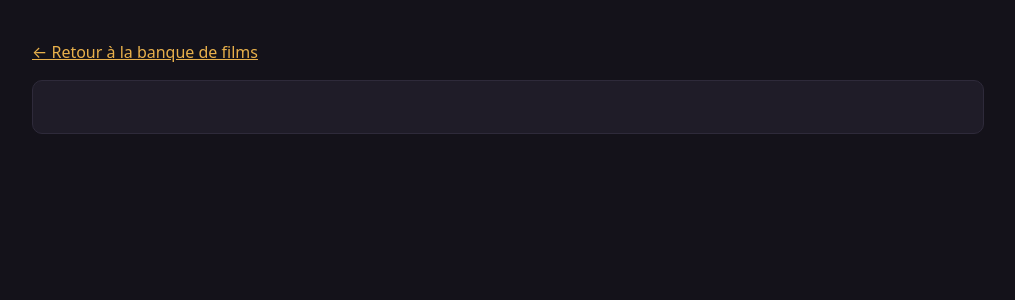
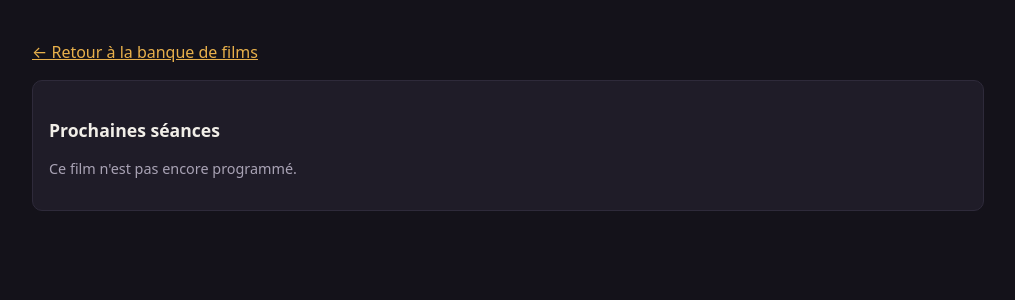
Before and after one commit to EloGomLap/grand-cinema, a Symfony app: template templates/film/voir.html.twig in a window 1280 px wide. Shown: the part 64-364 px from the top of the page, without its empty margins (132-1147 px from the left). Run offline with Twig, Linux system fonts and the light colour scheme; the template is opened without the code that fills it, so the values that code supplies are empty; some libraries are stand-ins or nearby versions.

Commit message:
feat(programmation): fiche film avec affiche et prochaines seances

```diff
--- a/templates/base.html.twig
+++ b/templates/base.html.twig
@@ -31,6 +31,8 @@
         input, textarea, select { font: inherit; padding: .55rem .7rem; border-radius: 6px; border: 1px solid #4a4458; background: #15131c; color: var(--texte); }
         .actions { display: flex; gap: .7rem; flex-wrap: wrap; align-items: center; }
         .filtres { display: flex; gap: .5rem; margin-bottom: 1rem; flex-wrap: wrap; }
+        .affiche { max-width: 220px; border-radius: 8px; }
+        ul.seances { list-style: none; padding: 0; display: grid; gap: .4rem; }
         .tableau { width: 100%; border-collapse: collapse; margin-bottom: 1rem; }
         .tableau th, .tableau td { text-align: left; padding: .5rem .6rem; border-bottom: 1px solid #2e2a3a; vertical-align: middle; }
         .tableau th { color: var(--doux); font-weight: 600; font-size: .9rem; }
--- a/templates/film/voir.html.twig
+++ b/templates/film/voir.html.twig
@@ -14,7 +14,18 @@
         </p>
         {% if film.realisateur %}<p>Réalisé par {{ film.realisateur }}</p>{% endif %}
         {% if film.synopsis %}<p>{{ film.synopsis }}</p>{% endif %}
-        {% if film.afficheUrl %}<p><a href="{{ film.afficheUrl }}" rel="noopener" target="_blank">Voir l'affiche</a></p>{% endif %}
+        {% if film.afficheUrl %}<p><img class="affiche" src="{{ film.afficheUrl }}" alt="Affiche du film {{ film.titre }}" loading="lazy"></p>{% endif %}
+
+        <h2>Prochaines séances</h2>
+        {% if seances is empty %}
+            <p class="meta">Ce film n'est pas encore programmé.</p>
+        {% else %}
+            <ul class="seances">
+                {% for s in seances|slice(0, 10) %}
+                    <li><span class="badge">{{ s.dateHeureDebut|date('d/m H:i') }}</span> {{ s.salle.nom }} - {{ s.langue }} - {{ s.prix|number_format(2, ',', ' ') }} €</li>
+                {% endfor %}
+            </ul>
+        {% endif %}
 
         {% if is_granted('ROLE_PROGRAMMATEUR') %}
             <div class="actions">
```
Also changed, not shown: src/Controller/FilmController.php (+8 -1 lines), tests/Functional/FicheFilmTest.php (added, +56 -0 lines).
